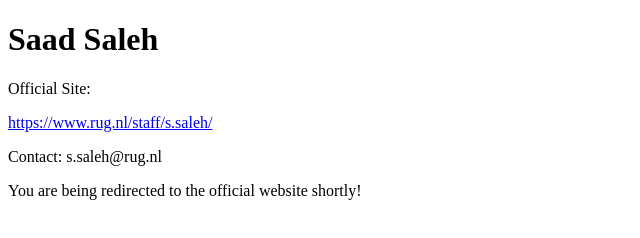
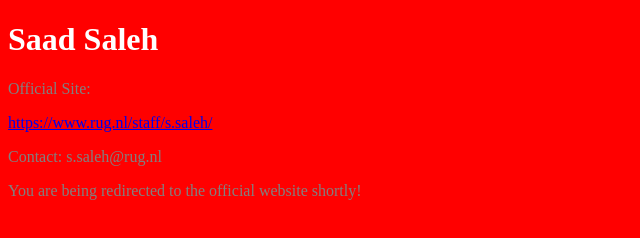
Before and after one commit to saadsaleh/saadsaleh.github.io, a plain HTML site: page index.html in a window 1280 px wide. Shown: the whole page, without its empty margins (0-640 px from the left). Drawn offline with Linux system fonts and the light colour scheme.

Commit message:
Update index.html

```diff
--- a/index.html
+++ b/index.html
@@ -3,13 +3,13 @@
 <head>
 <meta http-equiv="refresh" content="5; URL=https://www.rug.nl/staff/s.saleh/" />
 </head>
-<body>
-<h1>Saad Saleh</h1>
+<body style="background-color:#FF0000;">
+<h1 style="color:white;">Saad Saleh</h1>
 
-<p>Official Site: </p><a href="https://www.rug.nl/staff/s.saleh/">https://www.rug.nl/staff/s.saleh/</a>
+<p style="color:grey;">Official Site: </p><a href="https://www.rug.nl/staff/s.saleh/">https://www.rug.nl/staff/s.saleh/</a>
 
-<p>Contact: s.saleh@rug.nl </p>
+<p style="color:grey;">Contact: s.saleh@rug.nl </p>
 
-<p>You are being redirected to the official website shortly!</p>
+<p style="color:grey;">You are being redirected to the official website shortly!</p>
 </body>
 </html>
```
